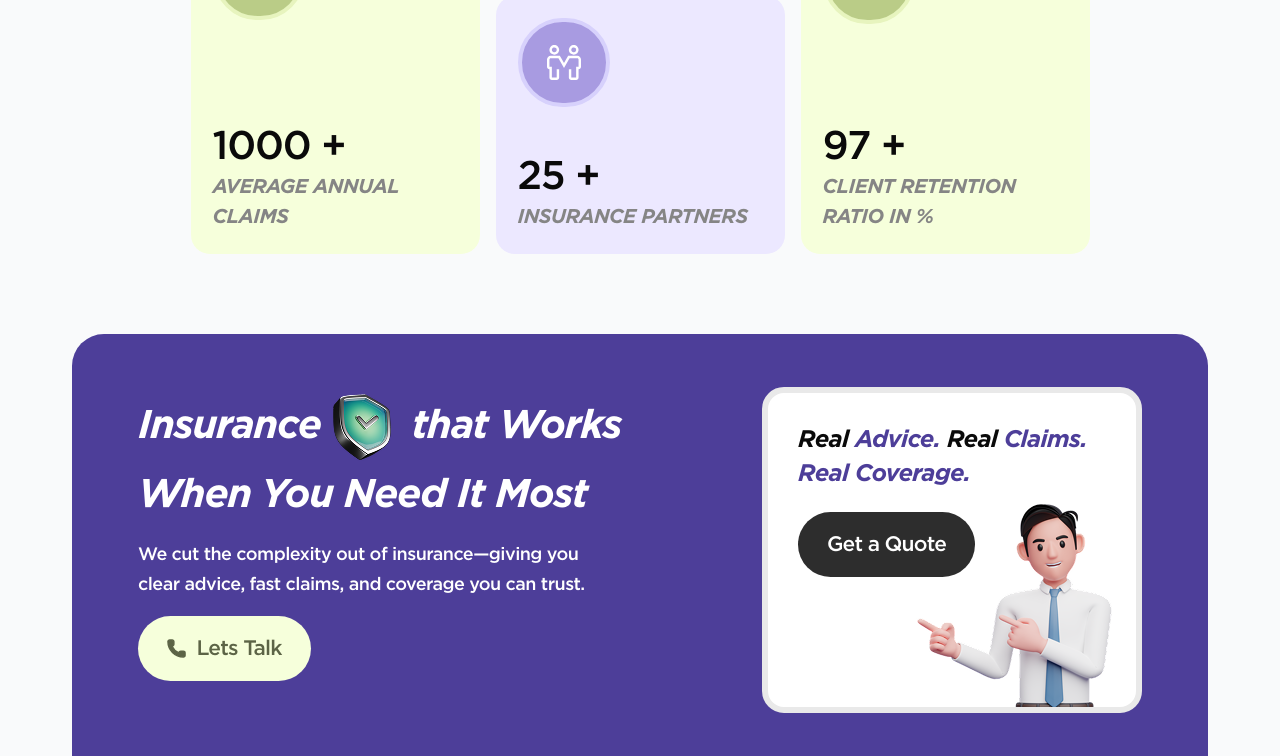
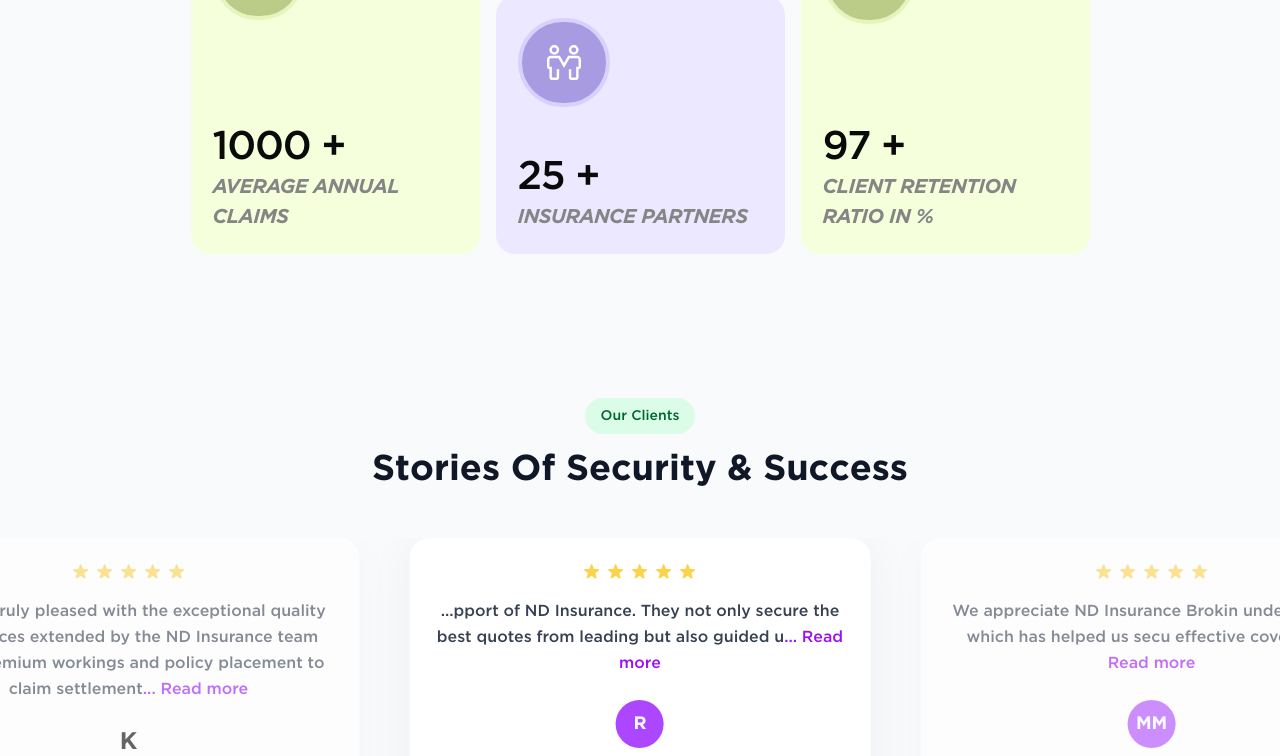
Before and after one commit to Sublime-Data-System/ND-Insurance, a Next.js app: page / in a window 1280 px wide. Shown: the part 2000-2756 px from the top of the page. Built offline with nearby package versions, Linux system fonts and the light colour scheme.

Commit message:
wip for our clients carousel

```diff
--- a/package.json
+++ b/package.json
@@ -20,6 +20,7 @@
     "postcss": "^8.5.6",
     "react": "19.1.0",
     "react-dom": "19.1.0",
+    "swiper": "^12.0.2",
     "tailwind-merge": "^3.3.1",
     "tailwindcss": "^4.1.13"
   },
--- a/src/app/layout.tsx
+++ b/src/app/layout.tsx
@@ -15,7 +15,7 @@
 }>) {
   return (
     <html lang="en">
-      <body className="w-screen  px-[72px] bg-gray-50 py-[20px]">
+      <body className="w-screen bg-gray-50 py-[20px]">
         <NavbarContainer />
         {children}
         <Footer />
--- a/src/app/page.tsx
+++ b/src/app/page.tsx
@@ -2,6 +2,7 @@
 import Hero from '@/components/HomePage/HeroSection/Hero'
 import InsuranceBanner from '@/components/HomePage/InsuranceBanner/InsuranceBanner'
 import ProductList from '@/components/HomePage/ProductList/ProductList'
+import TestimonialsCarousel from '@/components/HomePage/TestimonialsCarousel/TestimonialsCarousel'
 
 export default function Home() {
   return (
@@ -9,6 +10,7 @@
       <Hero />
       <ProductList />
       <GridLayout />
+      <TestimonialsCarousel />
       <InsuranceBanner />
     </div>
   )
--- /dev/null
+++ b/src/components/HomePage/TestimonialsCarousel/TestimonialsCarousel.module.css
@@ -0,0 +1,58 @@
+.testimonialCard {
+  width: 100%;
+  height: 342px;
+  border-radius: 20px;
+  padding: 24px;
+  box-shadow: 0px 3.31px 46.07px 4.46px rgba(0, 0, 0, 0.04);
+  transition: transform 0.3s ease, box-shadow 0.3s ease;
+}
+
+.testimonialsSwiper :global(.swiper-wrapper) {
+  align-items: center;
+}
+
+.testimonialsSwiper :global(.swiper-slide) {
+  display: flex;
+  justify-content: center;
+  align-items: center;
+  opacity: 0.6;
+  transition: all 0.3s ease;
+}
+
+.testimonialsSwiper :global(.swiper-slide-active) {
+  opacity: 1;
+  transform: scale(1);
+  z-index: 10;
+}
+
+.testimonialsSwiper :global(.swiper-pagination) {
+  position: static !important;
+  margin-top: 2rem;
+  display: flex;
+  justify-content: center;
+  gap: 0.5rem;
+  transform: none !important;
+}
+
+.testimonialsSwiper :global(.swiper-pagination-bullet) {
+  width: 12px;
+  height: 12px;
+  background-color: #d1d5db;
+  border-radius: 50%;
+  opacity: 1;
+  transition: all 0.3s ease;
+  cursor: pointer;
+}
+
+.testimonialsSwiper :global(.swiper-pagination-bullet-active) {
+  background-color: #7c3aed;
+  transform: scale(1.2);
+}
+
+.testimonialsSwiper {
+  padding-bottom: 3rem;
+}
+
+.testimonialsSwiper :global(.swiper-container) {
+  overflow: visible;
+}
--- /dev/null
+++ b/src/components/HomePage/TestimonialsCarousel/TestimonialsCarousel.tsx
@@ -0,0 +1,169 @@
+'use client'
+
+import { Swiper, SwiperSlide } from 'swiper/react'
+import { Pagination, Autoplay } from 'swiper/modules'
+import 'swiper/css'
+import 'swiper/css/pagination'
+import styles from './TestimonialsCarousel.module.css'
+
+interface Testimonial {
+  id: number
+  rating: number
+  text: string
+  company: string
+  name: string
+  companyName: string
+  logo: string
+}
+
+const testimonials: Testimonial[] = [
+  {
+    id: 1,
+    rating: 5,
+    text: 'We are truly pleased with the exceptional quality of services extended by the ND Insurance team from premium workings and policy placement to claim settlement',
+    company: 'KOSOL ENERGIE',
+    name: 'Ashish Shah',
+    companyName: 'Kosol Energie Pvt. Ltd',
+    logo: 'K',
+  },
+  {
+    id: 2,
+    rating: 5,
+    text: '...pport of ND Insurance. They not only secure the best quotes from leading but also guided u',
+    company: 'K. Synthesis Ltd',
+    name: 'Nihar Patel',
+    companyName: 'K. Synthesis Ltd',
+    logo: 'R',
+  },
+  {
+    id: 3,
+    rating: 5,
+    text: 'We appreciate ND Insurance Brokin underwriting, which has helped us secu effective coverage',
+    company: 'MM Yarns Pvt.',
+    name: 'Jaydip Pat',
+    companyName: 'MM Yarns Pvt.',
+    logo: 'MM',
+  },
+  {
+    id: 4,
+    rating: 5,
+    text: 'ND Insurance has been our trusted partner for years. Their expertise in risk management and claim processing is unmatched',
+    company: 'TechCorp Ltd',
+    name: 'Sarah Johnson',
+    companyName: 'TechCorp Ltd',
+    logo: 'T',
+  },
+  {
+    id: 5,
+    rating: 5,
+    text: 'Outstanding service and support from the ND Insurance team. They made our insurance journey smooth and hassle-free',
+    company: 'Global Solutions',
+    name: 'Michael Chen',
+    companyName: 'Global Solutions Inc.',
+    logo: 'G',
+  },
+]
+
+const StarRating = ({ rating }: { rating: number }) => (
+  <div className="flex gap-1 mb-4 justify-center">
+    {[...Array(5)].map((_, i) => (
+      <svg
+        key={i}
+        className="w-5 h-5"
+        fill={i < rating ? '#FCD34D' : '#E5E7EB'}
+        viewBox="0 0 20 20"
+      >
+        <path d="M9.049 2.927c.3-.921 1.603-.921 1.902 0l1.07 3.292a1 1 0 00.95.69h3.462c.969 0 1.371 1.24.588 1.81l-2.8 2.034a1 1 0 00-.364 1.118l1.07 3.292c.3.921-.755 1.688-1.54 1.118l-2.8-2.034a1 1 0 00-1.175 0l-2.8 2.034c-.784.57-1.838-.197-1.539-1.118l1.07-3.292a1 1 0 00-.364-1.118L2.98 8.72c-.783-.57-.38-1.81.588-1.81h3.461a1 1 0 00.951-.69l1.07-3.292z" />
+      </svg>
+    ))}
+  </div>
+)
+
+const CompanyLogo = ({ logo }: { logo: string }) => {
+  if (logo === 'K') {
+    return (
+      <div className="text-black font-bold text-xl mb-2 text-center">
+        <span className="text-2xl">K</span>
+        <div className="w-8 h-0.5 bg-black mb-1 mx-auto"></div>
+        ENERGIE
+      </div>
+    )
+  }
+  return (
+    <div className="w-12 h-12 bg-purple-500 rounded-full flex items-center justify-center mb-2 mx-auto">
+      <span className="text-white font-bold text-lg">{logo}</span>
+    </div>
+  )
+}
+
+export default function TestimonialsCarousel() {
+  return (
+    <section className="py-16 bg-gray-50">
+      <div className="mx-auto">
+        {/* Header */}
+        <div className="text-center mb-12">
+          <div className="inline-block bg-green-100 text-green-800 px-4 py-2 rounded-full text-sm font-medium mb-4">
+            Our Clients
+          </div>
+          <h2 className="text-4xl font-bold text-gray-900 mb-8">Stories Of Security & Success</h2>
+        </div>
+
+        {/* Carousel */}
+        <div className="relative mx-auto overflow-visible">
+          <Swiper
+            modules={[Pagination, Autoplay]}
+            centeredSlides={true}
+            loop={true}
+            autoplay={{
+              delay: 5000,
+              disableOnInteraction: false,
+            }}
+            spaceBetween={30}
+            slidesPerView={1.2}
+            pagination={{
+              clickable: true,
+            }}
+            breakpoints={{
+              640: {
+                slidesPerView: 1.2,
+                spaceBetween: 20,
+              },
+              1024: {
+                slidesPerView: 2.2,
+                spaceBetween: 40,
+              },
+              1280: {
+                slidesPerView: 2.6,
+                spaceBetween: 50,
+              },
+            }}
+            className={styles.testimonialsSwiper}
+          >
+            {testimonials.map((testimonial) => (
+              <SwiperSlide key={testimonial.id}>
+                <div className={`${styles.testimonialCard} bg-white`}>
+                  <StarRating rating={testimonial.rating} />
+                  <p className="text-gray-700 text-sm md:text-base leading-relaxed mb-4 md:mb-6 text-center">
+                    {testimonial.text.split('... Read more')[0]}
+                    <span className="text-purple-600 cursor-pointer hover:underline">
+                      ... Read more
+                    </span>
+                  </p>
+                  <CompanyLogo logo={testimonial.logo} />
+                  <div className="text-center">
+                    <h4 className="font-semibold text-gray-900 text-base md:text-lg">
+                      {testimonial.name}
+                    </h4>
+                    <p className="text-purple-600 font-medium text-sm md:text-base">
+                      {testimonial.companyName}
+                    </p>
+                  </div>
+                </div>
+              </SwiperSlide>
+            ))}
+          </Swiper>
+        </div>
+      </div>
+    </section>
+  )
+}
```
